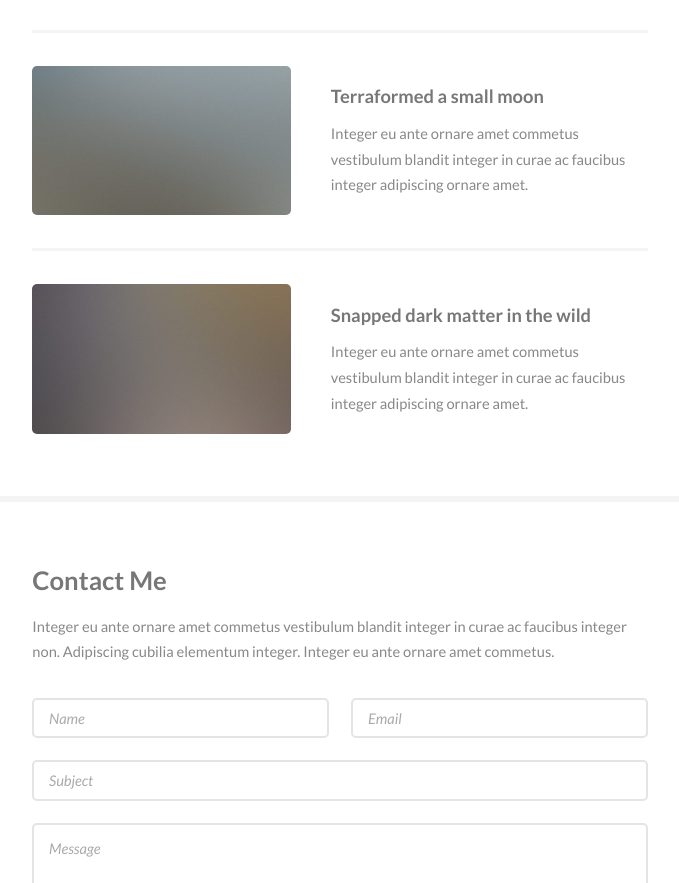
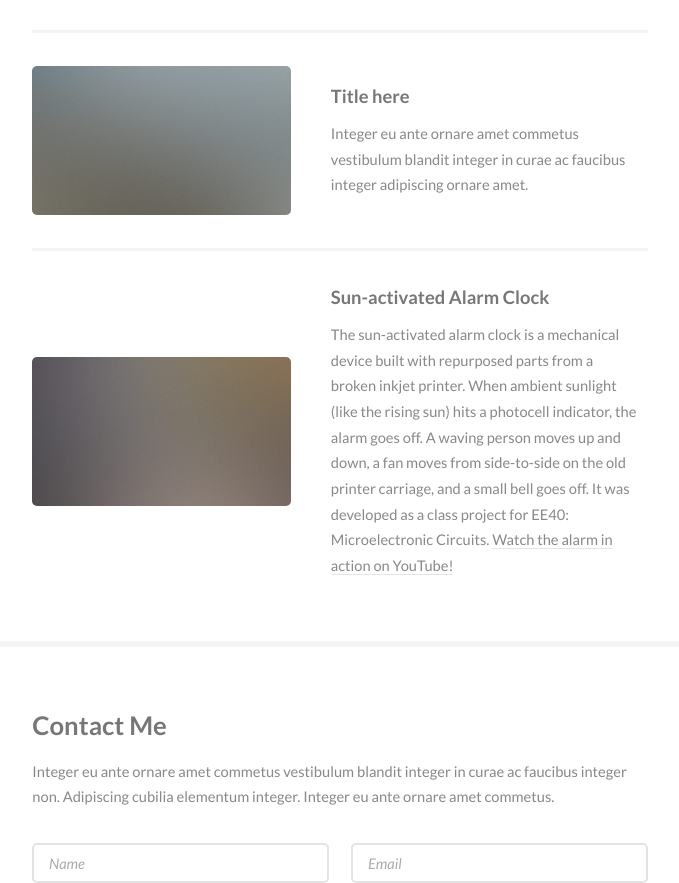
Before and after one commit to kimfairhurst/kimfairhurst.github.io, a plain HTML site: page index.html in a window 1280 px wide. Shown: the part 2298-3181 px from the top of the page, without its empty margins (153-832 px from the left). Drawn offline with Linux system fonts and the light colour scheme.

Commit message:
alarm clock project

```diff
--- a/index.html
+++ b/index.html
@@ -123,15 +123,16 @@
 										<article>
 											<a href="#" class="image"><img src="images/pic02.jpg" alt="" /></a>
 											<div class="inner">
-												<h4>Terraformed a small moon</h4>
+												<h4>Title here</h4>
 												<p>Integer eu ante ornare amet commetus vestibulum blandit integer in curae ac faucibus integer adipiscing ornare amet.</p>
 											</div>
 										</article>
 										<article>
 											<a href="#" class="image"><img src="images/pic03.jpg" alt="" /></a>
 											<div class="inner">
-												<h4>Snapped dark matter in the wild</h4>
-												<p>Integer eu ante ornare amet commetus vestibulum blandit integer in curae ac faucibus integer adipiscing ornare amet.</p>
+												<h4>Sun-activated Alarm Clock</h4>
+												<p>The sun-activated alarm clock is a mechanical device built with repurposed parts from a broken inkjet printer. When ambient sunlight (like the rising sun) hits a photocell indicator, the alarm goes off. A waving person moves up and down, a fan moves from side-to-side on the old printer carriage, and a small bell goes off. It was developed as a class project for EE40: Microelectronic Circuits.
+													<a href="https://www.youtube.com/watch?v=8dsyLUtyL0Q" target="_blank">Watch the alarm in action on YouTube!</a></p>
 											</div>
 										</article>
 									</div>
```
